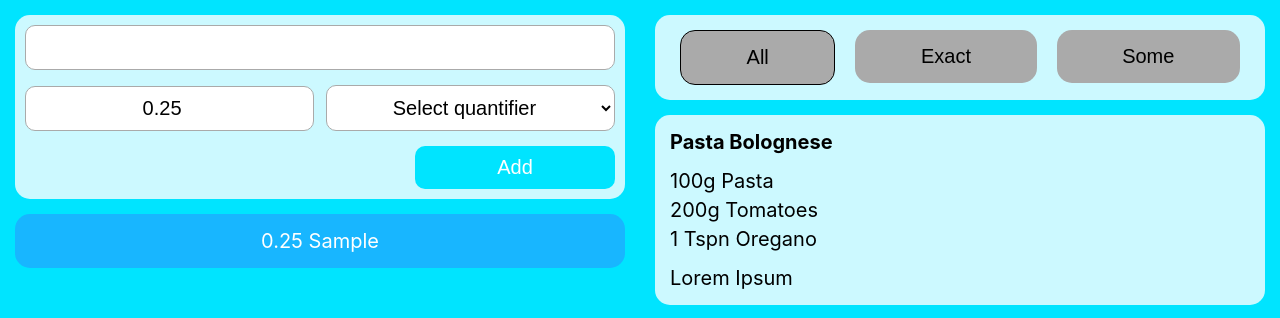
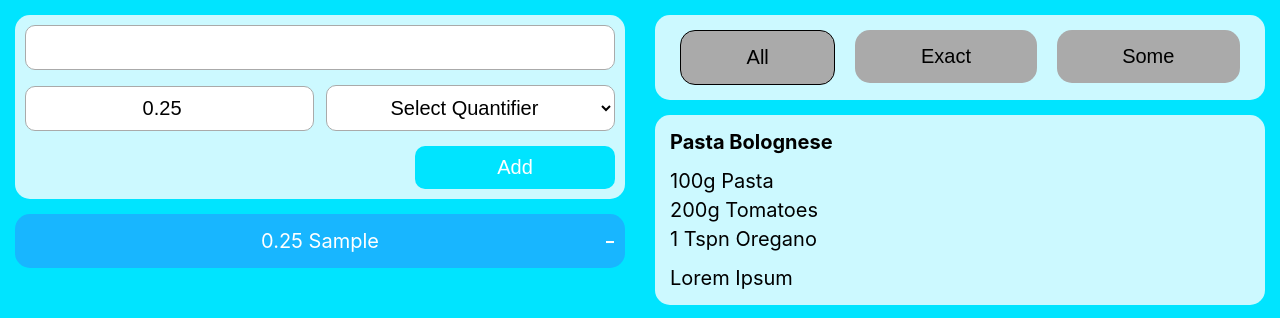
Before and after one commit to MarkusAleksander/recipe-finder, a React (Create React App) app: page / in a window 1280 px wide. Both pictures are taken after typing "Sample" into the empty fields and a click on the button "Add". Shown: the top 318 px of the page. Built offline with nearby package versions, Linux system fonts and the light colour scheme.

Commit message:
Styling update and general improvements

```diff
--- a/src/Ingredients/IngredientInput.css
+++ b/src/Ingredients/IngredientInput.css
@@ -17,6 +17,7 @@
     margin-bottom:1.5rem;
     padding:1rem;
     text-align:center;
+    text-transform:capitalize;
     color:#000;
     border:1px solid #aaa;
     border-radius:1rem;
--- a/src/Ingredients/IngredientInput.js
+++ b/src/Ingredients/IngredientInput.js
@@ -36,7 +36,7 @@ class IngredientInput extends Component {
             // If there is something to submit, pass to callback
             this.props.handleSubmit(
                 {
-                    'ingredient': this.state.item,
+                    'ingredient': this.state.item.trim(),
                     'amount': `${this.state.amount}${this.state.quantifier}`
                 }
             );
@@ -46,7 +46,7 @@ class IngredientInput extends Component {
 
     // Update with Ingredient
     handleIngredientChange(e) {
-        this.setState({ item: e.target.value });
+        this.setState({ item: e.target.value.toLowerCase() });
     }
 
     // Update the Amount
--- a/src/Ingredients/IngredientItem.css
+++ b/src/Ingredients/IngredientItem.css
@@ -1,9 +1,22 @@
 .ingredient-item {
-    font-size:16px;
+    font-size:1.6rem;
     line-height:1.2em;
-    padding:8px 10px;
+    position:relative;
+    padding:.8rem 1rem;
     text-align:center;
+    text-transform:capitalize;
     color:#000;
-    border-radius:5px;
+    border-radius:.5rem;
     background-color:#ccc;
 }
+.ingredient-item__remove {
+    font-size:2.5rem;
+    position:absolute;
+    top:0;
+    right:0;
+    bottom:0;
+    display:flex;
+    width:3rem;
+    justify-content:center;
+    align-items:center;
+}
--- a/src/Ingredients/IngredientItem.js
+++ b/src/Ingredients/IngredientItem.js
@@ -6,7 +6,7 @@ class IngredientItem extends Component {
     render() {
         // Render each ingredient item
         return (
-            <li className="ingredient-item">{this.props.ingredient.amount} {this.props.ingredient.ingredient}</li>
+            <li className="ingredient-item">{this.props.ingredient.amount} {this.props.ingredient.ingredient}<span className="ingredient-item__remove">-</span></li>
         )
     }
 
```
